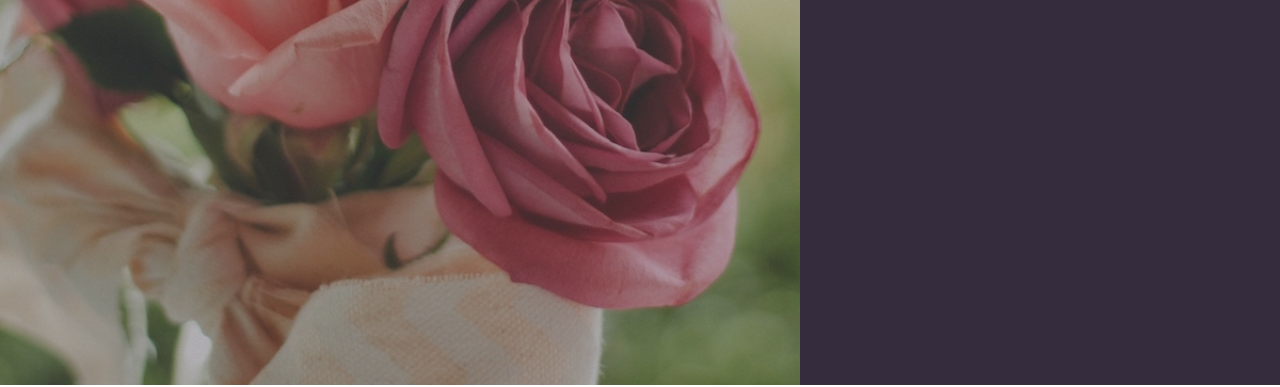
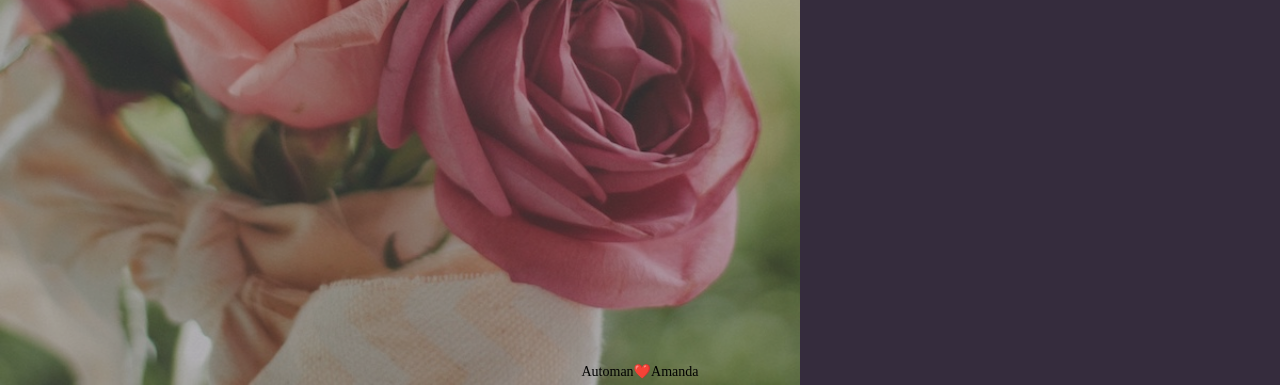
Before and after one commit to btli1001/Amanda, a plain HTML site: page index.html in a window 1280 px wide. Shown: the part 415-802 px from the top of the page. Drawn offline with Linux system fonts and the light colour scheme.

Commit message:
footer bottom align

```diff
--- a/index.html
+++ b/index.html
@@ -93,9 +93,11 @@
 
 		footer {
 			font-family: PingFangSC-Thin;
-			font-size: 18px;
+			font-size: 14px;
 			text-align: center;
-			margin-top: 66px;
+			position: absolute;
+			bottom: 5px;
+			width: 100%;
 		}
 
 		#download {
```
